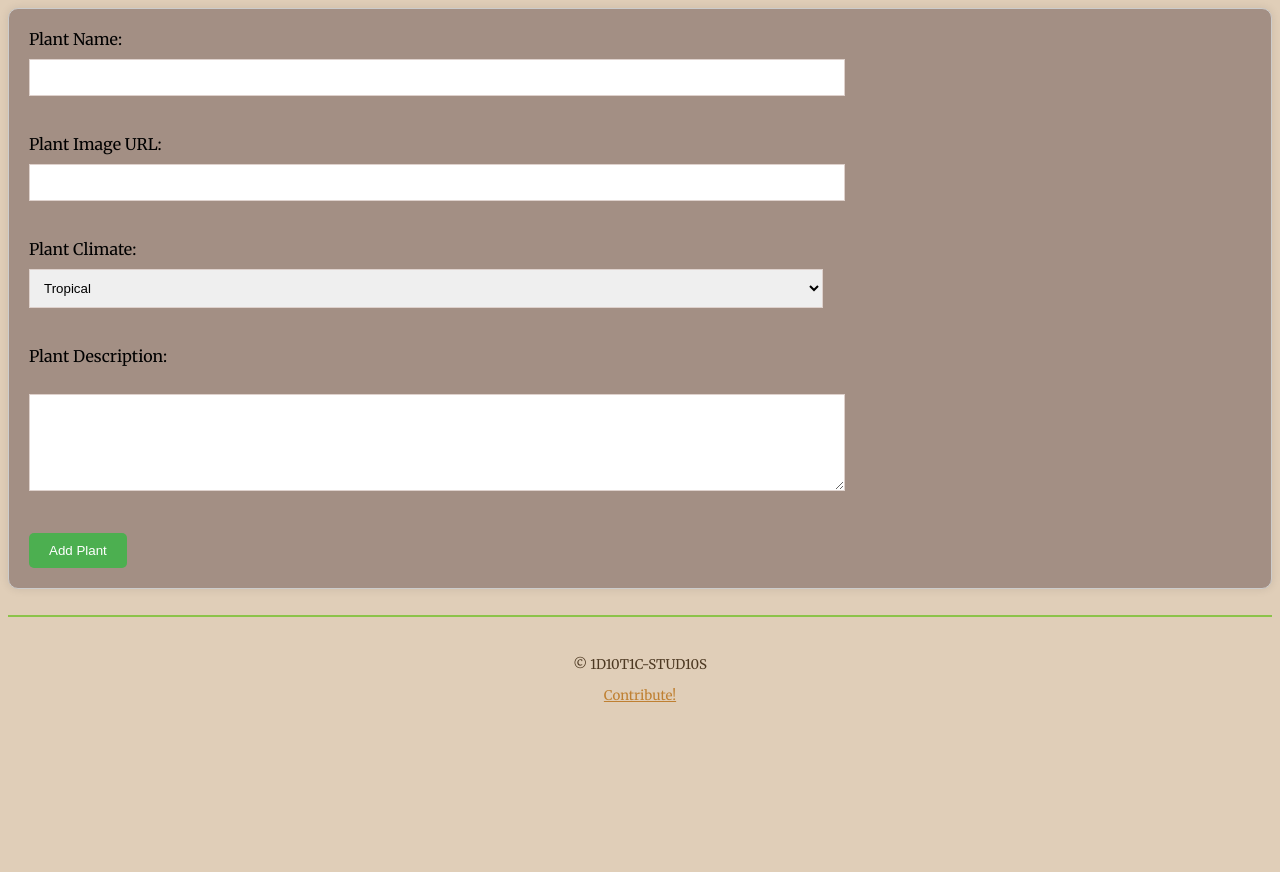
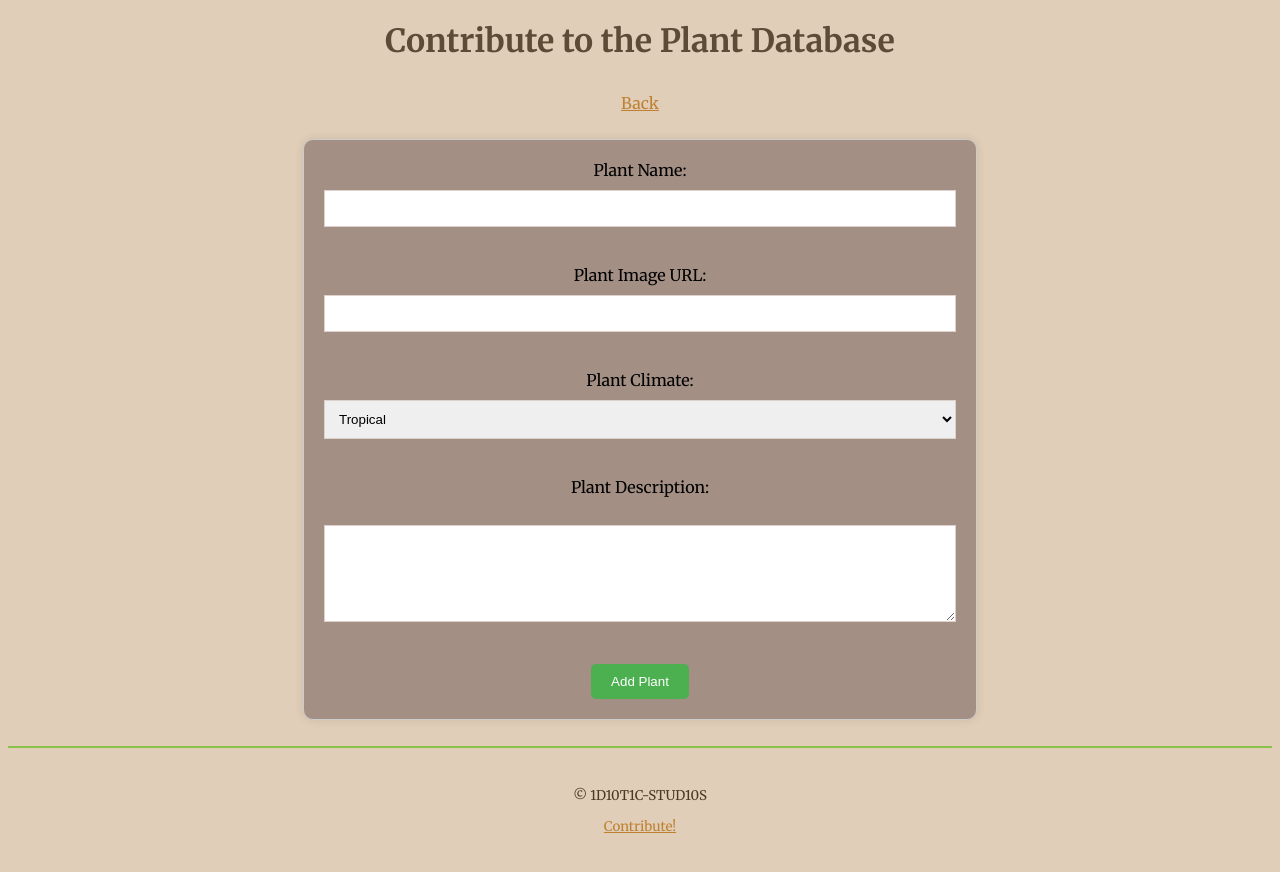
Before and after one commit to BotanyBase/botanybase.github.io, a Jekyll site: the page built from contribute/legacyadd.html, in a window 1280 px wide. Shown: the top 872 px of the page. Built offline with Jekyll 4.4.1, drawn with Linux system fonts in a browser that asks for light colours.

Commit message:
Update legacyadd.html

```diff
--- a/contribute/legacyadd.html
+++ b/contribute/legacyadd.html
@@ -19,20 +19,25 @@ title: Add to DB
       border: 1px solid #ccc;
       box-shadow: 0 0 10px rgba(0, 0, 0, 0.1);
       border-radius: 10px;
+      text-align: center;
+      display: block;
+      margin: 0 auto;
+      width: 50%;
     }
 
     /* Style the form fields */
     label {
       display: block;
       margin-bottom: 10px;
-    font-family: "Merriweather"
+      font-family: "Merriweather";
     }
 
     input, select, textarea {
-    width: 65%;
+      width: 100%;
       padding: 10px;
       margin-bottom: 20px;
       border: 1px solid #ded1cc;
+      box-sizing: border-box;
     }
 
     /* Add a button style */
@@ -50,9 +55,15 @@ title: Add to DB
       background-color: #3e8e41;
     }
   </style>
+</head>
+<body>
+
+<h1 style="text-align: center;">Contribute to the Plant Database</h1>
+<p style="padding: 10px; text-align: center;"><a href="https://botanybase.github.io">Back</a></p>
 
 <form id="plantForm">
-  <input type="hidden" name="workflow_dispatch" value="create-issue">
+  <!-- Hidden input to trigger repository dispatch -->
+  <input type="hidden" name="event_type" value="create-issue">
   <label for="name">Plant Name:</label>
   <input type="text" id="name" name="name" required><br><br>
   <label for="image">Plant Image URL:</label>
@@ -84,6 +95,7 @@ document.addEventListener('DOMContentLoaded', function() {
     const description = document.getElementById('description').value;
 
     const data = {
+      client_payload: {
         title: `New Plant Submission: ${name}`,
         body: `
           **Plant Name:** ${name}
@@ -92,6 +104,7 @@ document.addEventListener('DOMContentLoaded', function() {
           **Plant Description:**
           ${description}
         `
+      }
     };
 
     try {
```
Lines whose indentation alone changed are shown as unchanged.
